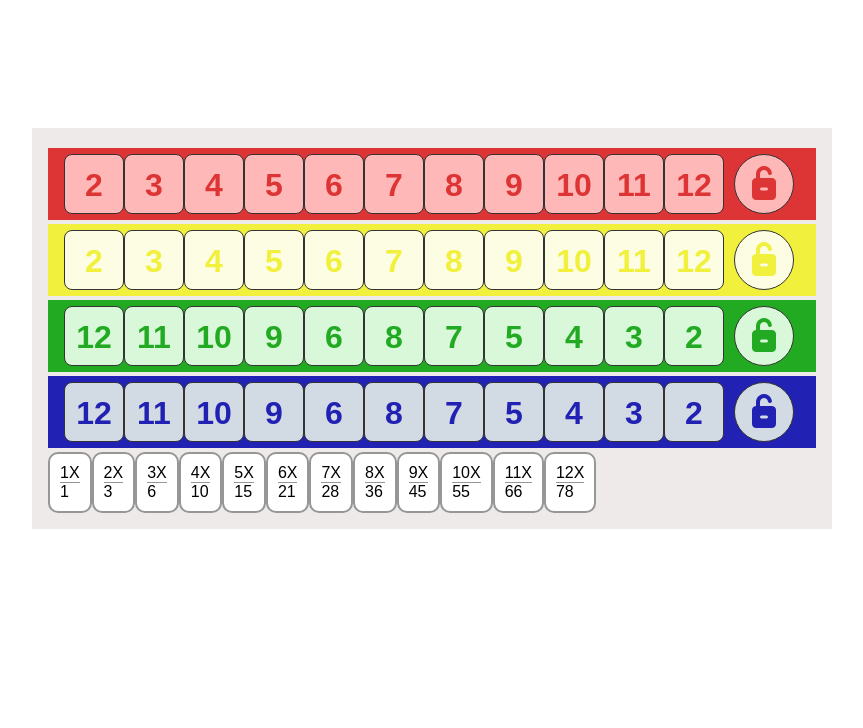
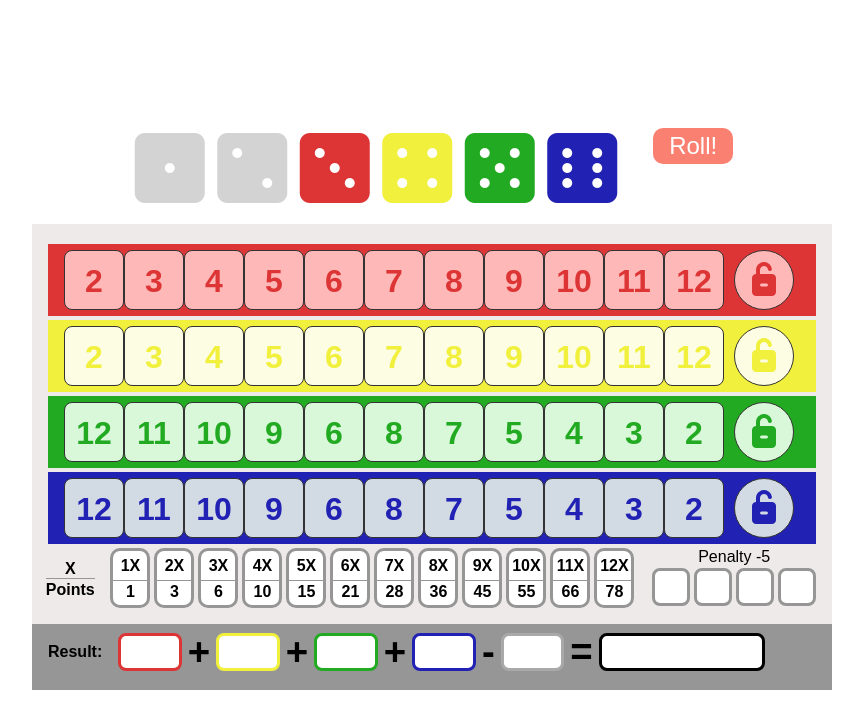
Before and after one commit to Leopoldov95/QwixxJS, a website: page dist/index.html in a window 1280 px wide. Shown: the whole page, without its empty margins (208-1071 px from the left). Drawn offline with Linux system fonts and the light colour scheme.

Commit message:
finsihed styling, javascript is a disaster

```diff
--- a/scss/_utilities.scss
+++ b/scss/_utilities.scss
@@ -10,7 +10,39 @@ $green-light: rgb(217, 248, 217);
 $blue-primary: rgb(33, 33, 179);
 $blue-light: rgb(210, 218, 228);
 
+// die animation
+.die-active {
+  animation: spin 500ms linear;
+
+  @keyframes spin {
+    100% {
+      transform: rotate(180deg);
+    }
+  }
+}
+
 // global classes
+
+.die {
+  font-size: 5rem;
+  color: lightgray;
+  margin: 0 4px;
+}
+
+.btn-roll {
+  border: none;
+  outline: none;
+  padding: 4px 1rem;
+  color: #fff;
+  background-color: salmon;
+  border-radius: 10px;
+  margin-left: 2rem;
+  font-size: 1.5rem;
+}
+
+.btn-roll:hover {
+  background-color: rgb(252, 85, 66);
+}
 .row {
   padding: 6px 4px 6px 1rem;
   margin: 4px 0;
@@ -34,12 +66,35 @@ $blue-light: rgb(210, 218, 228);
 
 .info-card {
   display: grid;
-  padding: 10px;
+  width: 40px;
+  height: 60px;
+  text-align: center;
+  padding-top: 6px;
   background-color: #fff;
-  border: 2px solid $bg-dark;
+  border: 3px solid $bg-dark;
   border-radius: 10px;
+  margin: 0 2px;
+  font-weight: bold;
 
   span:first-child {
     border-bottom: 1px solid $bg-dark;
   }
+
+  span:last-child {
+    padding-top: 2px;
+  }
 }
+
+.penalty-box {
+  padding: 1rem;
+  background-color: #fff;
+  border: 3px solid $bg-dark;
+  border-radius: 8px;
+  margin: 0 2px;
+}
+
+.score-total {
+  padding: 1rem 1.8rem;
+  background-color: #fff;
+  border-radius: 8px;
+}
--- a/scss/main.scss
+++ b/scss/main.scss
@@ -22,11 +22,30 @@ ul {
   width: 800px;
   margin: auto;
   margin-top: 10%;
+  .dice-row {
+    display: flex;
+    justify-content: center;
+    align-content: center;
+    margin-bottom: 1rem;
+    .die-red {
+      color: $red-primary;
+    }
+    .die-yellow {
+      color: $yellow-primary;
+    }
+    .die-green {
+      color: $green-primary;
+    }
+    .die-blue {
+      color: $blue-primary;
+    }
+  }
   #score-card {
     width: 100%;
-    padding: 1rem;
+    //padding: 1rem;
     background-color: $bg-light;
-
+    .dice-score {
+      padding: 1rem 1rem 0 1rem;
       .row-red {
         background-color: $red-primary;
         li {
@@ -56,4 +75,69 @@ ul {
         }
       }
     }
+
+    .score-info {
+      display: flex;
+      justify-content: space-evenly;
+      align-content: center;
+      .score-info-left {
+        padding-top: 12px;
+        font-weight: bold;
+        text-align: center;
+        span {
+          display: grid;
         }
+        span:first-child {
+          border-bottom: 1px solid $bg-dark;
+        }
+
+        span:last-child {
+          padding-top: 2px;
+        }
+      }
+      .score-info-right {
+        display: grid;
+        text-align: center;
+      }
+    }
+    .score-count {
+      padding: 6px 1rem 1rem 1rem;
+      background-color: $bg-dark;
+      margin-top: 1rem;
+      ul {
+        display: flex;
+        align-items: center;
+        font-weight: bold;
+        li:first-child {
+          margin-right: 1rem;
+        }
+        span {
+          font-size: 2.4rem;
+          margin: 0 6px;
+        }
+        .red {
+          border: 3px solid $red-primary;
+        }
+        .yellow {
+          border: 3px solid $yellow-primary;
+        }
+        .green {
+          border: 3px solid $green-primary;
+        }
+        .blue {
+          border: 3px solid $blue-primary;
+        }
+
+        .penalty {
+          border: 3px solid darkgray;
+        }
+        .score-result {
+          padding: 1rem 5rem;
+          background-color: #fff;
+          border: 3px solid black;
+          border-radius: 8px;
+        }
+      }
+    }
+  }
+}
```
Also changed, not shown: dist/css/main.css, dist/index.html, dist/js/die.js (added), dist/js/index.js (added), dist/js/scoreKeep.js (added). Lines whose indentation alone changed are shown as unchanged.
